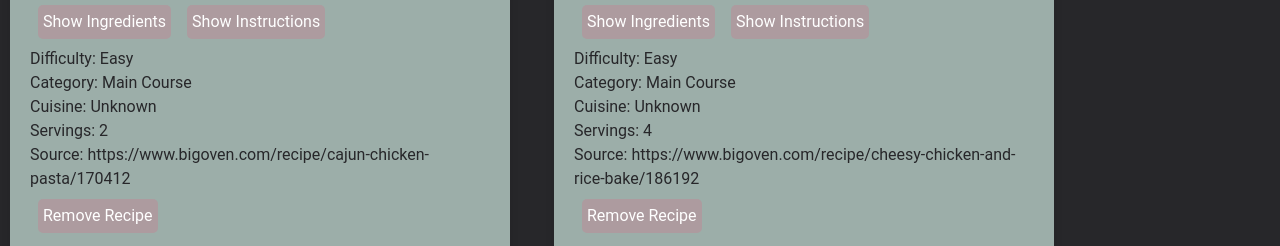
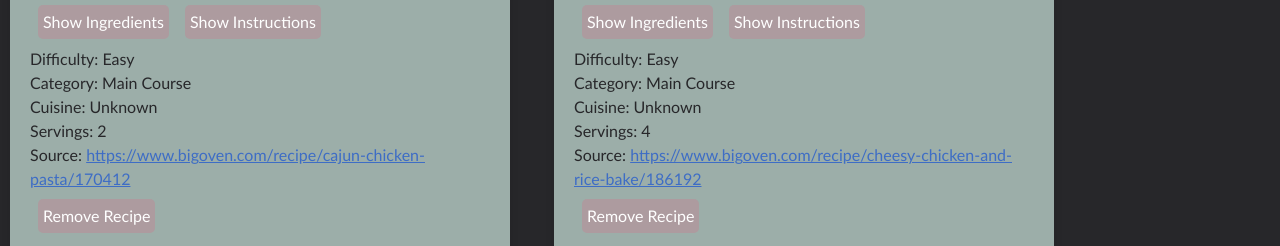
Before and after one commit to nathangreen1632/recipe-planner, a website: page public/index.html in a window 1280 px wide. Shown: the part 548-794 px from the top of the page. Drawn offline with nearby package versions, Linux system fonts and the light colour scheme; files that its build step writes are made by us from their sources.

Commit message:
new recipe form submit fixed (#41)

```diff
--- a/public/assets/js/logic.js
+++ b/public/assets/js/logic.js
@@ -20,8 +20,6 @@ function renderRecipes() {
 
     // Clear any existing child elements (optional)
     recipeContainer.innerHTML = ''; // Uncomment if you want to clear previous recipes
-
-
 
     allRecipes.forEach(recipe => {
         const recipeCard = createRecipeCard(recipe);
@@ -52,7 +50,7 @@ function createIngredientField() {
     unitOfMeasureSelect.name = 'ingredients[].unitOfMeasure';
 
     const unitOptions = [
-        {value: null, text: 'none'},
+        {value: '', text: 'none'},
         {value: 'grams', text: 'gram'},
         {value: 'ounces', text: 'oz'},
         {value: 'pounds', text: 'lbs'},
@@ -209,7 +207,7 @@ recipeForm.addEventListener('submit', (event) => {
     newRecipe.ingredients = [];
     const ingredientItems = document.querySelectorAll('#ingredient-list .ingredient-item');
     ingredientItems.forEach(item => {
-        const ingredientNameInput = item.querySelector('input[type="text"]');
+        const ingredientNameInput = item.querySelector('textarea');
         const quantityInput = item.querySelector('input[type="text"]');
         const unitOfMeasureSelect = item.querySelector('select');
 
@@ -221,7 +219,7 @@ recipeForm.addEventListener('submit', (event) => {
     });
 
     newRecipe.instructions = [];
-    const instructionsInputs = document.querySelectorAll('#instruction-list input[type="text"]');
+    const instructionsInputs = document.querySelectorAll('#instruction-list .instruction-item textarea');
     instructionsInputs.forEach((input, index) => {
     newRecipe.instructions.push({
         step: index + 1,
@@ -235,10 +233,10 @@ recipeForm.addEventListener('submit', (event) => {
 
     recipeArray.push(newRecipe);
     localStorage.setItem('recipeArray', JSON.stringify(recipeArray));
-
     console.log('Recipe saved to local storage');
 
     renderRecipes();
+    window.location.reload();
 });
 
 function createRecipeCard(recipe) {
@@ -302,8 +300,14 @@ function createRecipeCard(recipe) {
     const cuisine = document.createElement('p');
     cuisine.textContent = `Cuisine: ${recipe.cuisine || 'Unknown'}`;
 
-    const source = document.createElement('p');
-    source.textContent = `Source: ${recipe.source || 'Unknown'}`;
+    const sourceContainer = document.createElement('p');
+    const source = document.createElement('a');
+    source.href = recipe.source || '#';
+    source.target = '_blank';
+    source.textContent = recipe.source || 'Unknown';
+
+    sourceContainer.textContent = 'Source: ';
+    sourceContainer.appendChild(source);
 
     const servings = document.createElement('p');
     servings.textContent = `Servings: ${recipe.servings || 'Unknown'}`;
@@ -324,12 +328,12 @@ function createRecipeCard(recipe) {
         instructionToggle.textContent = instructionToggle.textContent === 'Show Instructions' ? 'Hide Instructions' : 'Show Instructions';
     });
 
-    const removeButton = document.createElement('button');
-    removeButton.textContent = 'Remove Recipe';
-    removeButton.classList.add('remove-recipe-btn');
+    const removeRecipeBtn = document.createElement('button');
+    removeRecipeBtn.textContent = 'Remove Recipe';
+    removeRecipeBtn.classList.add('remove-recipe-btn');
 
-    removeButton.addEventListener('click', () => {
-        const recipeCard = removeButton.closest('.recipe-card');
+    removeRecipeBtn.addEventListener('click', () => {
+        const recipeCard = removeRecipeBtn.closest('.recipe-card');
 
         if (recipeCard) {
             const recipeName = recipeCard.querySelector('h3').textContent;
@@ -342,11 +346,13 @@ function createRecipeCard(recipe) {
                 localStorage.setItem('recipeArray', JSON.stringify(parsedRecipes));
 
                 recipeCard.remove();
-                renderRecipes();
             }
         } else {
             console.error('Recipe card not found');
         }
+
+        renderRecipes();
+        window.location.reload();
     });
 
     recipeDetails.appendChild(ingredientToggle);
@@ -356,8 +362,8 @@ function createRecipeCard(recipe) {
     additionalDetails.appendChild(category);
     additionalDetails.appendChild(cuisine);
     additionalDetails.appendChild(servings);
-    additionalDetails.appendChild(source);
-    additionalDetails.appendChild(removeButton);
+    additionalDetails.appendChild(sourceContainer);
+    additionalDetails.appendChild(removeRecipeBtn);
 
     recipeDetails.appendChild(additionalDetails);
 
--- a/src/styles/app.css
+++ b/src/styles/app.css
@@ -26,7 +26,7 @@
 }
 
 body {
-  font-family: 'Roboto', sans-serif;
+  font-family: 'Trebuchet MS', Arial, sans-serif;
   margin: 0;
   padding: 0;
   background-color: var(--primary-background-color);
@@ -240,6 +240,15 @@ nav ul li:hover {
   list-style-type: disc;
 }
 
+.recipe-card a {
+  color: #3e6dc5;
+  text-decoration: underline;
+}
+
+.remove-recipe-btn {
+  display: block;
+}
+
 .hidden {
   display: none;
 }
@@ -272,7 +281,6 @@ footer {
 .weekly-planner div {
   background-color: var(--recipe-card-color);
   padding: 20px;
-  font-family: 'Trebuchet MS', Arial, sans-serif;
   font-size: 1.2em;
   color: var(--recipe-card-font-color);
   box-shadow: 5px 5px 15px rgba(0, 0, 0, 0.1);
```
